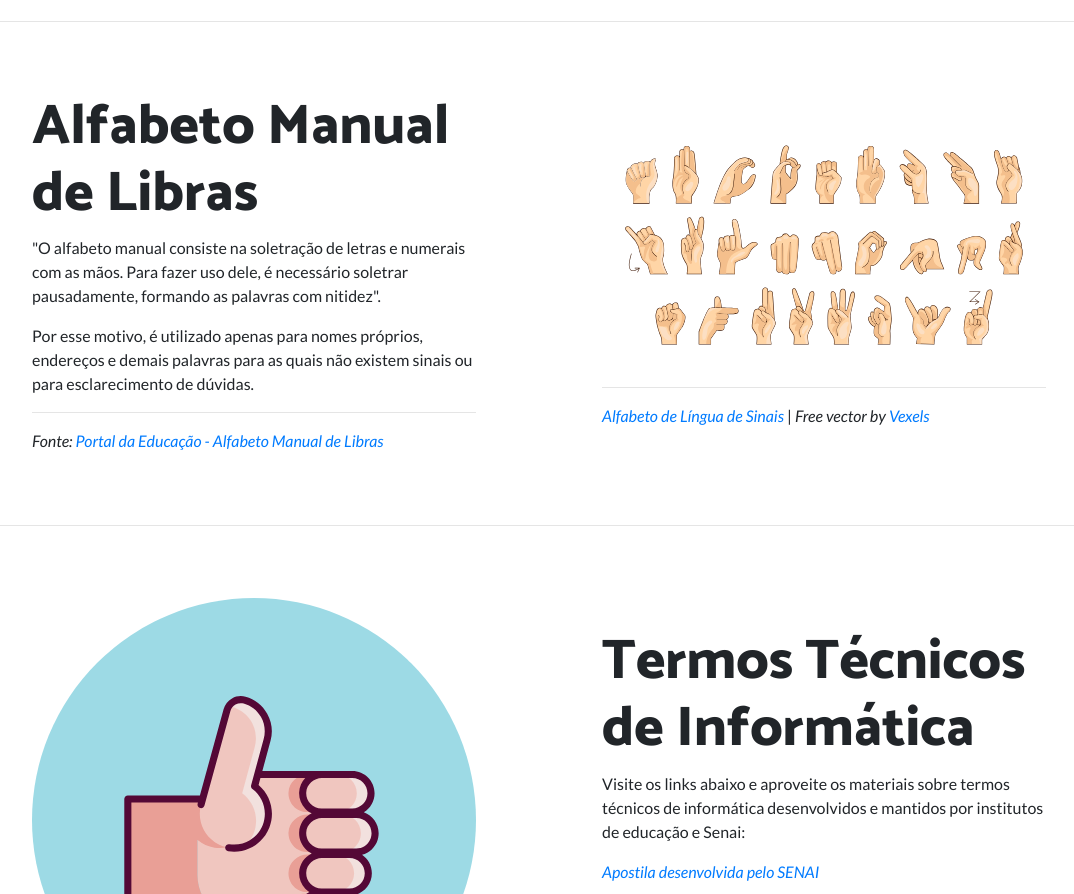
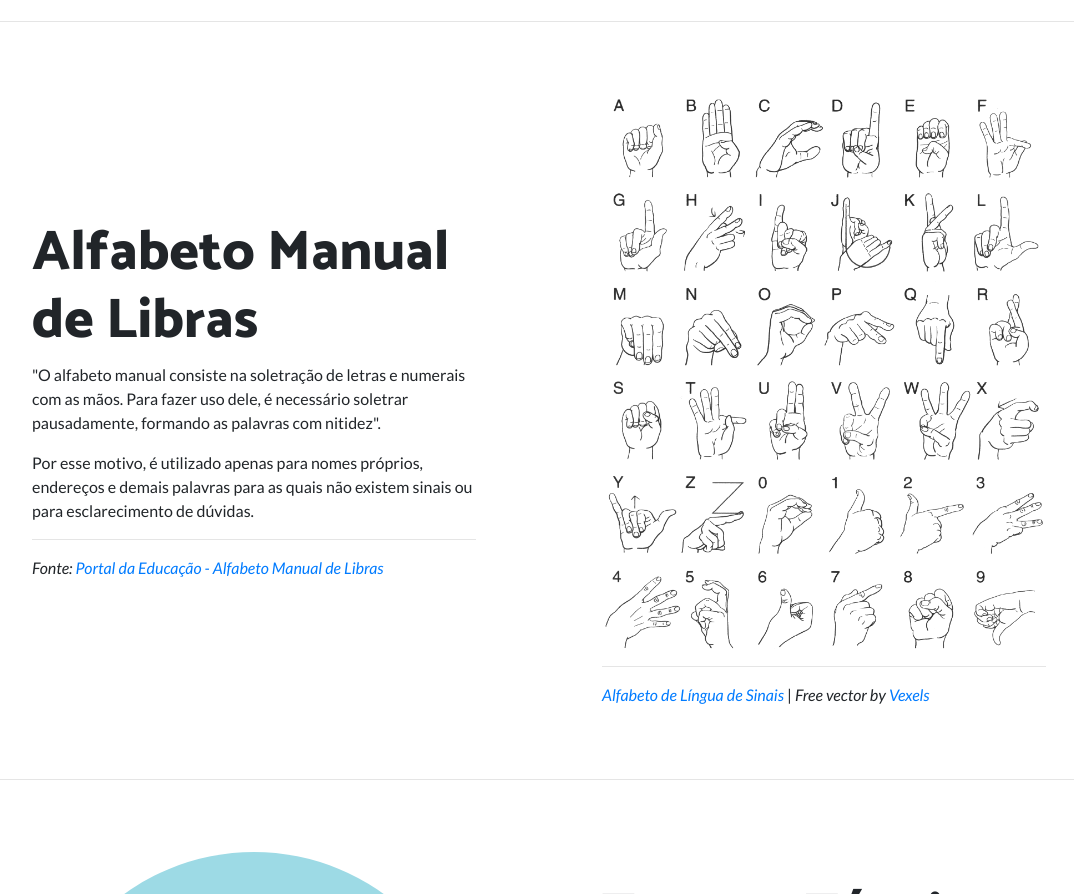
Before and after one commit to MagnosLima/tsi-libras, a website: page index.html in a window 1280 px wide. Shown: the part 1192-2086 px from the top of the page, without its empty margins (101-1175 px from the left). Drawn offline with Linux system fonts and the light colour scheme.

Commit message:
alteracao de imagem do alfabeto manual

```diff
--- a/index.html
+++ b/index.html
@@ -103,7 +103,7 @@
       <div class="row align-items-center">
         <div class="col-lg-6 order-lg-2">
           <div class="p-5">
-            <img class="img-fluid" src="img/alfabeto-completo.svg" alt="">
+            <img class="img-fluid" src="img/alfabeto-manual.png" alt="">
             <hr>
             <a target="_blank" href="https://br.vexels.com/vetores/previsualizar/165648/grafico-de-vetor-de-alfabeto-de-lingua-de-sinais"><i>Alfabeto de Língua de Sinais </i></a> | <i>Free vector by</i> <a target="_blank" href="https://www.vexels.com/"><i>Vexels</i></a>
           </div>
```
Also changed, not shown: img/alfabeto-completo.svg (deleted), img/alfabeto-manual.png (added).
